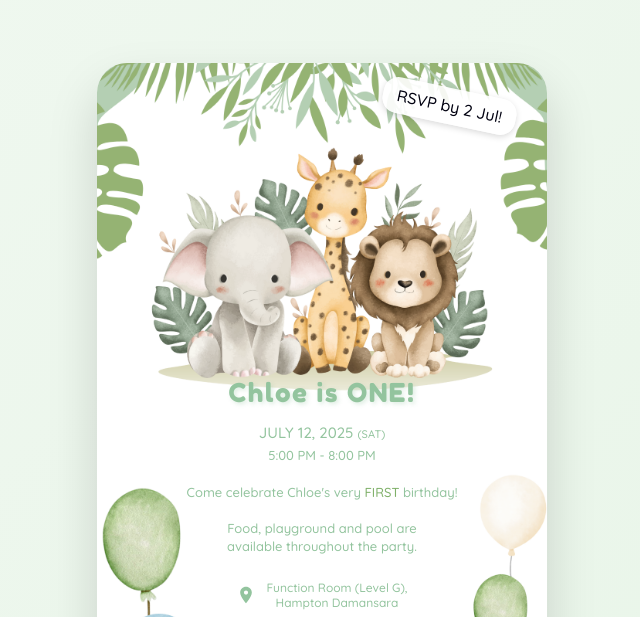
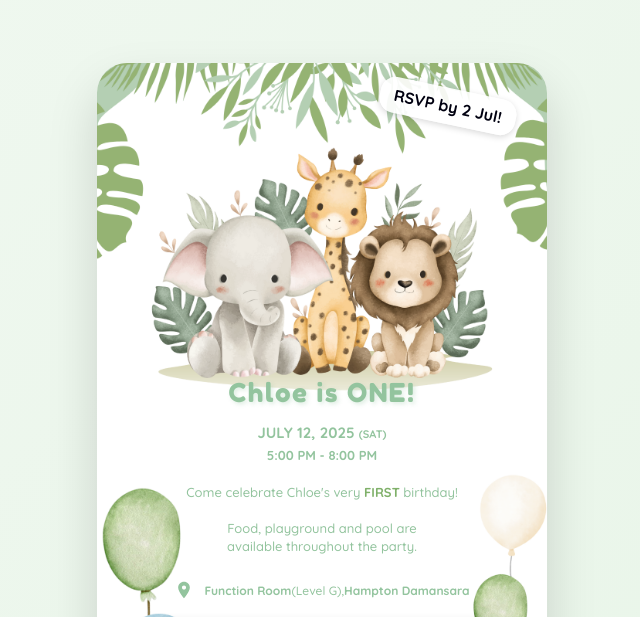
Before and after one commit to mrlgui/CholeisOne, a plain HTML site: page index.html in a window 1280 px wide. Shown: the top 617 px of the page, without its empty margins (318-958 px from the left). Drawn offline with Linux system fonts and the light colour scheme.

Commit message:
Update index.html

```diff
--- a/index.html
+++ b/index.html
@@ -58,7 +58,7 @@
         right: 20px;
         color: #000010;
         font-size: 12px;
-        font-weight: 500;
+        font-weight: 800;
         transform: rotate(12deg);
         z-index: 10;
         background: rgba(255, 255, 255, 0.9);
@@ -102,19 +102,19 @@
       .date-time {
         color: #93c49e;
         font-size: 11px;
-        font-weight: 500;
+        font-weight: 700;
         margin-bottom: 3px;
       }
 
       .date-day {
         font-size: 8px;
-        font-weight: 500;
+        font-weight: 700;
       }
 
       .time {
         color: #93c49e;
         font-size: 9px;
-        font-weight: 500;
+        font-weight: 700;
         margin-bottom: 12px;
       }
 
@@ -127,7 +127,7 @@
       }
 
       .description-highlight {
-        font-weight: 500;
+        font-weight: 700;
         color: #7fb069;
       }
 
@@ -546,7 +546,9 @@
                   d="M12 2C8.13 2 5 5.13 5 9c0 5.25 7 13 7 13s7-7.75 7-13c0-3.87-3.13-7-7-7zm0 9.5c-1.38 0-2.5-1.12-2.5-2.5s1.12-2.5 2.5-2.5 2.5 1.12 2.5 2.5-1.12 2.5-2.5 2.5z"
                 />
               </svg>
-              Function Room (Level G),<br />Hampton Damansara
+              <strong>Function Room</strong> (Level G),<br /><strong
+                >Hampton Damansara</strong
+              >
             </div>
           </div>
 
```
